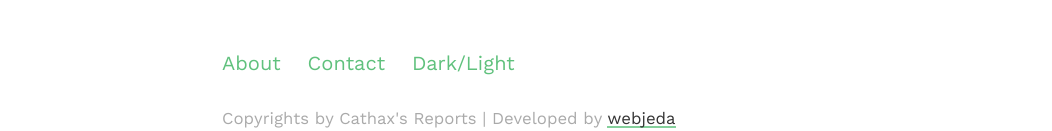
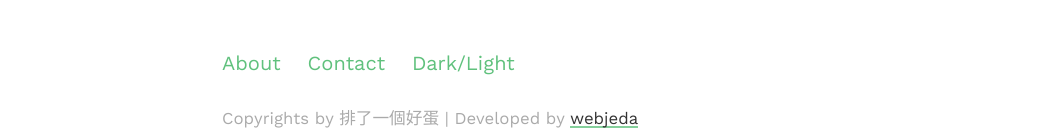
Before and after one commit to doltegg/test, a Jekyll site: the page built from index.html, in a window 1280 px wide and 900 px high, scrolled down 1438 px. Shown: the part 766-897 px from the top of the window, without its empty margins (18-1070 px from the left). Built offline with Jekyll 4.4.1, drawn with Linux system fonts in a browser that asks for light colours; the list of posts is cut into pages by our own code; some of the changed text lies outside the part shown.

Commit message:
Update _config.yml

```diff
--- a/_config.yml
+++ b/_config.yml
@@ -1,8 +1,8 @@
 ### your site title here
 
-title: Cathax's Reports
+title: 排了一個好蛋
 #site: https://doltegg.github.io
-baseurl: /test # name of the repository
+baseurl: /text # name of the repository
 email: r90323011@ntu.edu.tw
 
 highlighter: rouge
```
